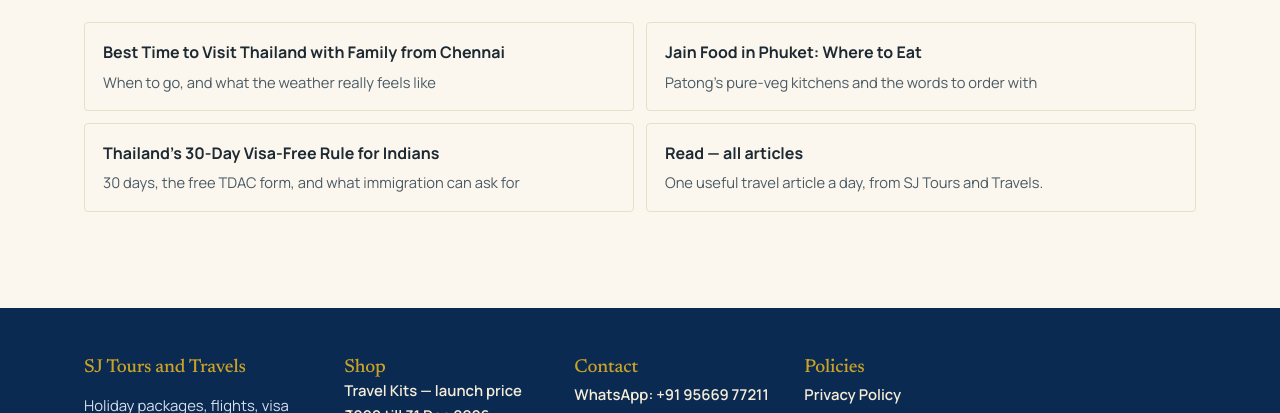
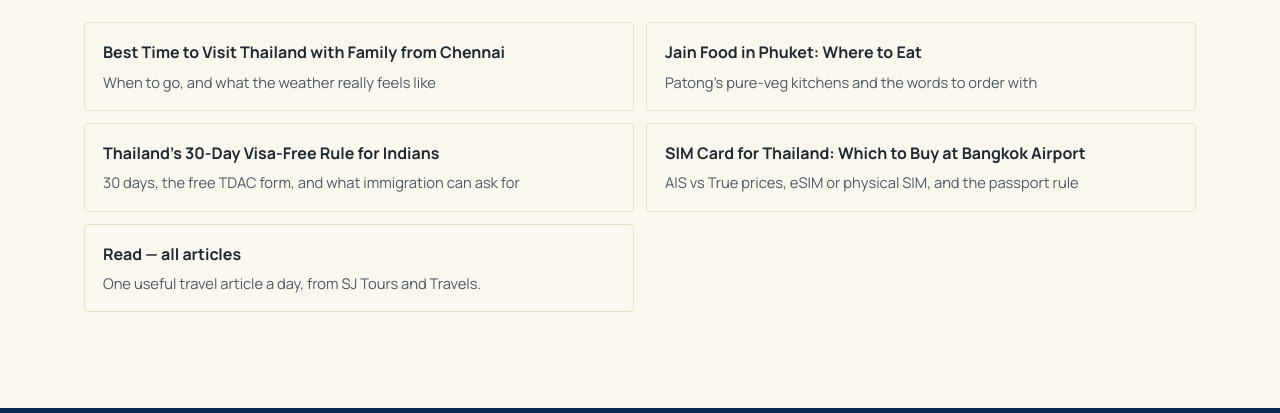
Before and after one commit to Shenick7/Sjtravel, a plain HTML site: page read/thailand-honeymoon-itinerary-6-days-budget.html in a window 1280 px wide. Shown: the part 7749-8162 px from the top of the page. Drawn offline with nearby package versions, Linux system fonts and the light colour scheme.

Commit message:
Add SIM-card cross-link to Thailand honeymoon article

```diff
--- a/read/thailand-honeymoon-itinerary-6-days-budget.html
+++ b/read/thailand-honeymoon-itinerary-6-days-budget.html
@@ -948,6 +948,7 @@
             <a href="/read/best-time-to-visit-thailand-family">Best Time to Visit Thailand with Family from Chennai<span>When to go, and what the weather really feels like</span></a>
             <a href="/read/jain-food-in-phuket-where-to-eat">Jain Food in Phuket: Where to Eat<span>Patong’s pure-veg kitchens and the words to order with</span></a>
             <a href="/visa-free-countries-indian-passport">Thailand’s 30-Day Visa-Free Rule for Indians<span>30 days, the free TDAC form, and what immigration can ask for</span></a>
+            <a href="/read/sim-card-for-thailand-bangkok-airport">SIM Card for Thailand: Which to Buy at Bangkok Airport<span>AIS vs True prices, eSIM or physical SIM, and the passport rule</span></a>
             <a href="/read">Read — all articles<span>One useful travel article a day, from SJ Tours and Travels.</span></a>
           </div>
         </div>
```
